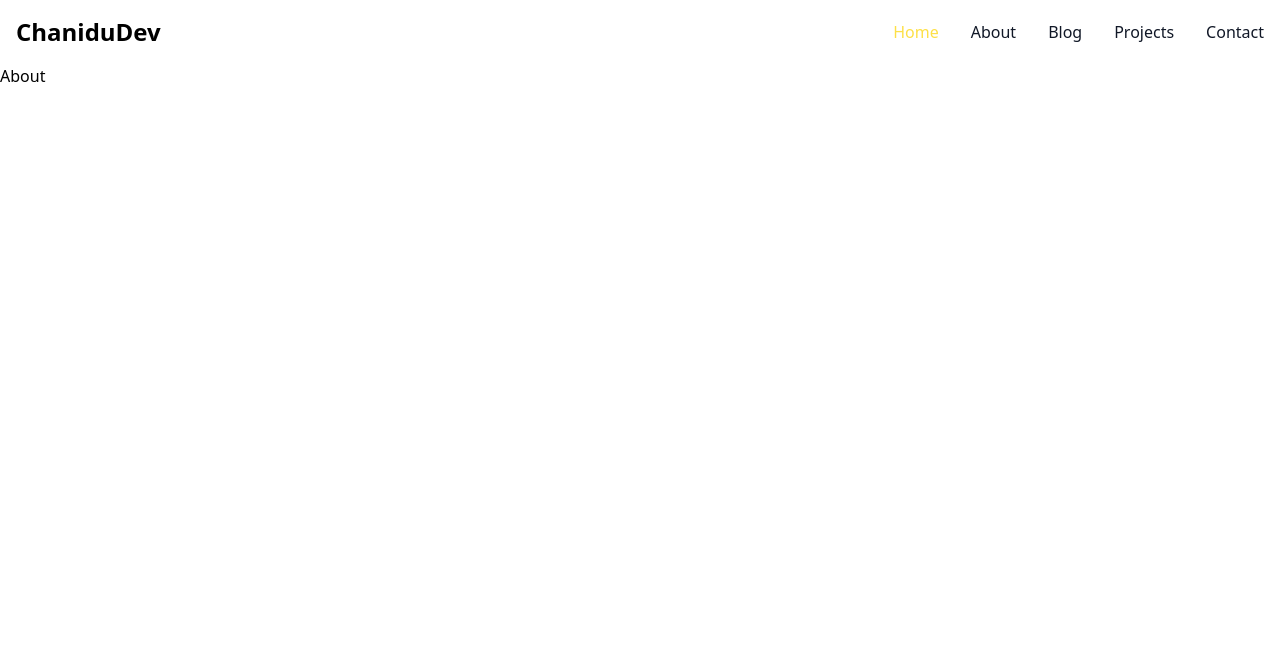
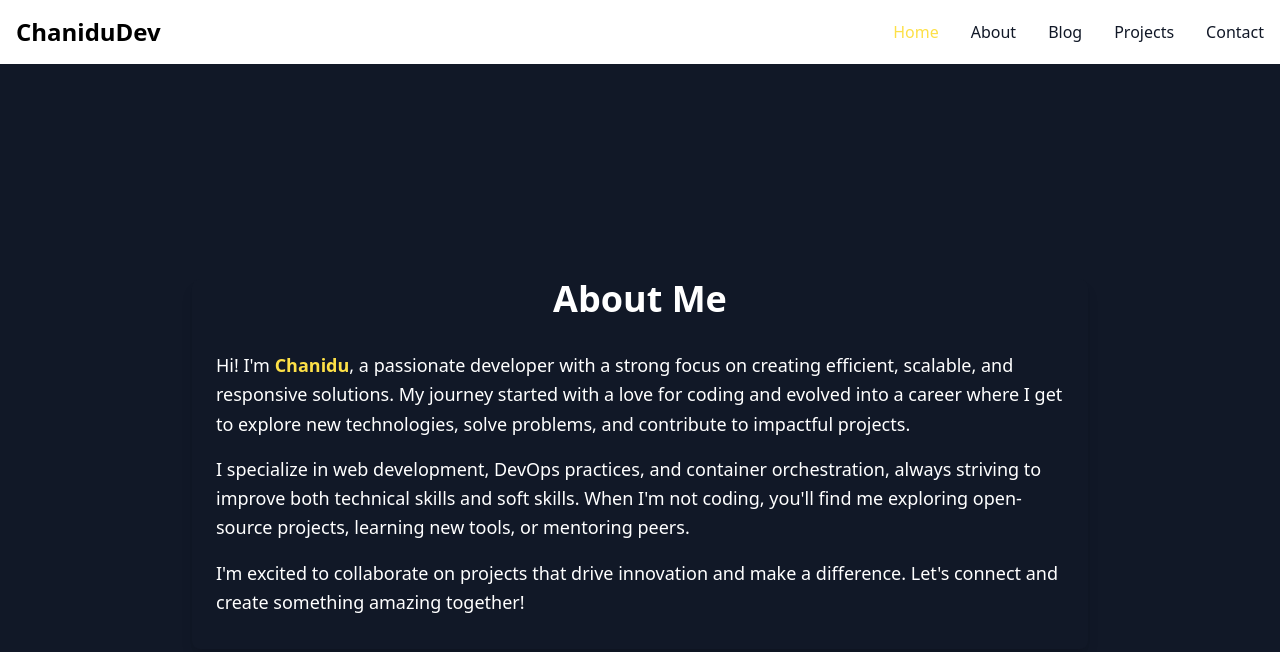
Before and after one commit to Chanidu26/ChaniduDev, a React (Create React App) app: page /about in a window 1280 px wide. Shown: the top 652 px of the page. Built offline with nearby package versions, Linux system fonts and the light colour scheme.

Commit message:
about section added

```diff
--- a/src/components/About.js
+++ b/src/components/About.js
@@ -2,7 +2,35 @@ import React from 'react'
 
 const About = () => {
   return (
-    <div>About</div>
+    <div className="min-h-screen bg-gray-900 flex items-center justify-center ">
+      <div className="container mx-auto px-6 py-10">
+        <div className="max-w-4xl mx-auto bg-gray-900 shadow-lg rounded-lg overflow-hidden">
+          <div className="mt-0 text-center">
+            <h1 className="text-4xl font-bold text-white">
+              About Me
+            </h1>
+          </div>
+          <div className="px-6 py-8">
+            <p className="text-white text-lg leading-relaxed">
+              Hi! I'm <span className="font-bold text-yellow-300">Chanidu</span>,
+              a passionate developer with a strong focus on creating efficient, scalable, and responsive solutions.
+              My journey started with a love for coding and evolved into a career where I get to explore new technologies,
+              solve problems, and contribute to impactful projects.
+            </p>
+            <p className="mt-4 text-white text-lg leading-relaxed">
+              I specialize in web development, DevOps practices, and container orchestration, always striving to improve
+              both technical skills and soft skills. When I'm not coding, you'll find me exploring open-source projects,
+              learning new tools, or mentoring peers.
+            </p>
+            <p className="mt-4 text-white text-lg leading-relaxed">
+              I'm excited to collaborate on projects that drive innovation and make a difference.
+              Let's connect and create something amazing together!
+            </p>
+          </div>
+
+        </div>
+      </div>
+    </div>
   )
 }
 
```
